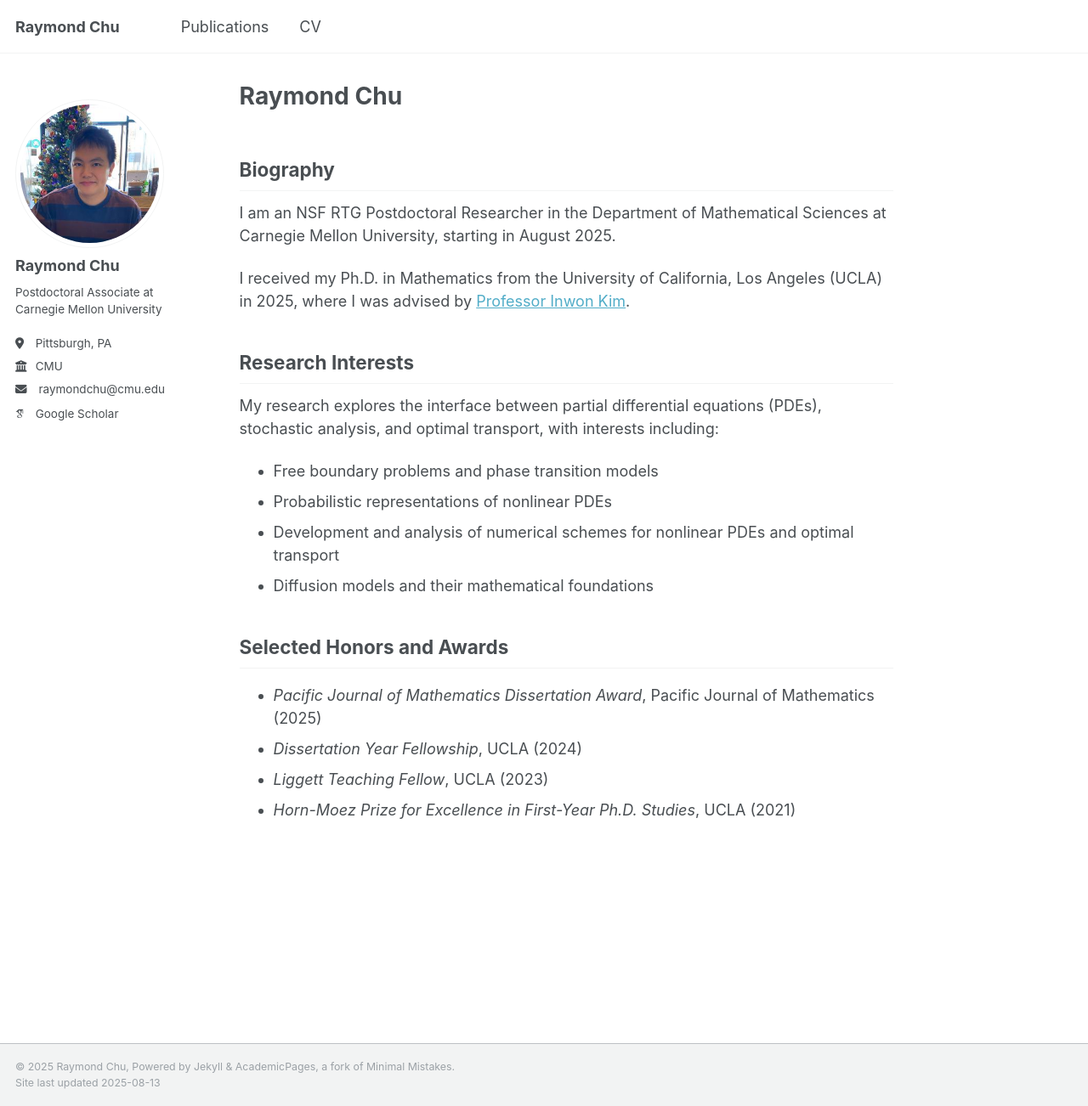
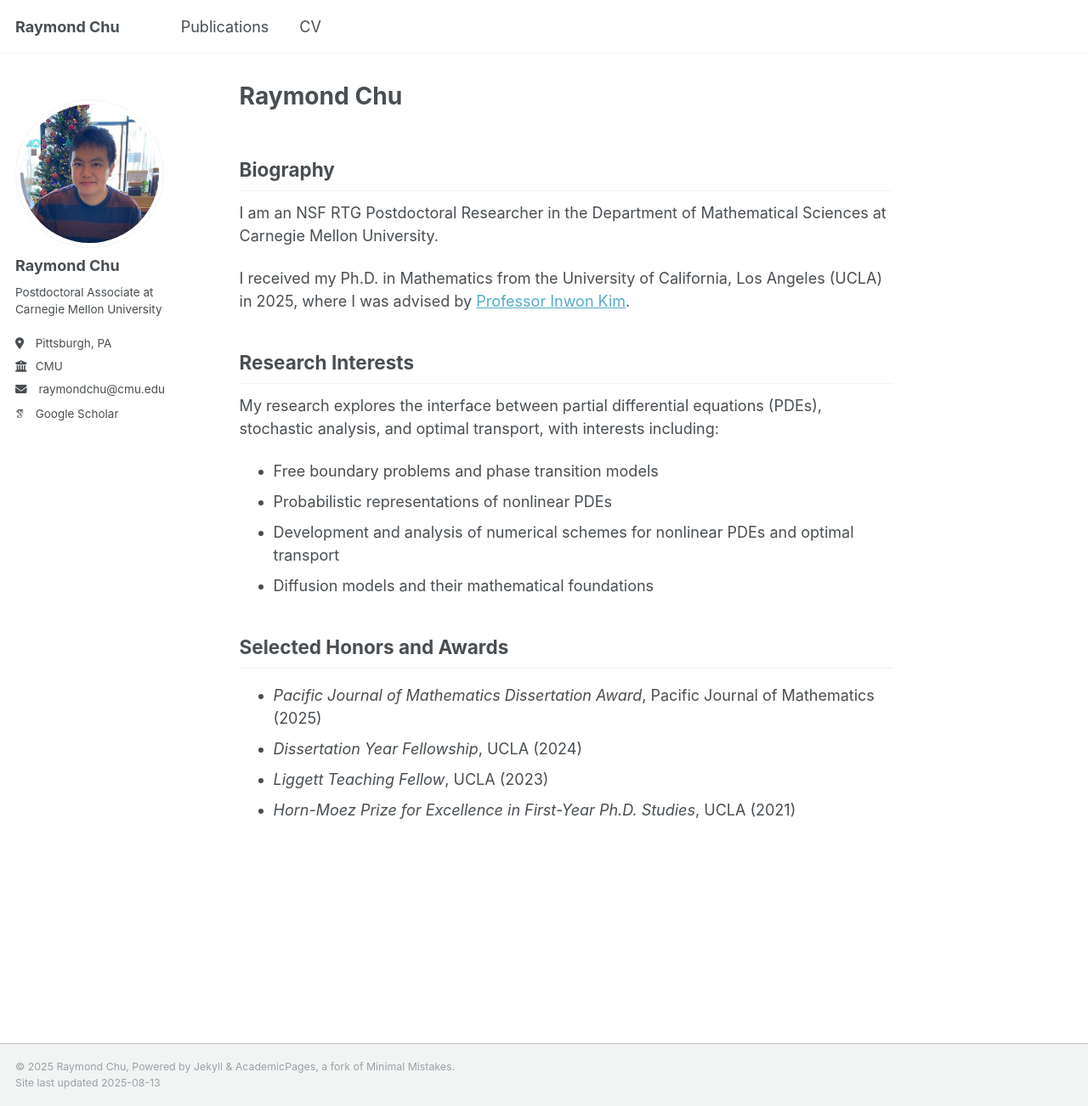
Before and after one commit to rchumath/rchumath.github.io, a Jekyll site: the page built from _pages/about.md, in a window 1280 px wide and 1302 px high. Shown: the whole window at 85% size. Built offline with Jekyll 4.4.1, drawn with Linux system fonts in a browser that asks for light colours; some web fonts are replaced.

Commit message:
Update about.md

```diff
--- a/_pages/about.md
+++ b/_pages/about.md
@@ -7,7 +7,7 @@ permalink: /
 
 ## Biography
 
-I am an NSF RTG Postdoctoral Researcher in the Department of Mathematical Sciences at Carnegie Mellon University, starting in August 2025.
+I am an NSF RTG Postdoctoral Researcher in the Department of Mathematical Sciences at Carnegie Mellon University.
 
 I received my Ph.D. in Mathematics from the University of California, Los Angeles (UCLA) in 2025, where I was advised by [Professor Inwon Kim](https://www.math.ucla.edu/~ikim/).
 
```
